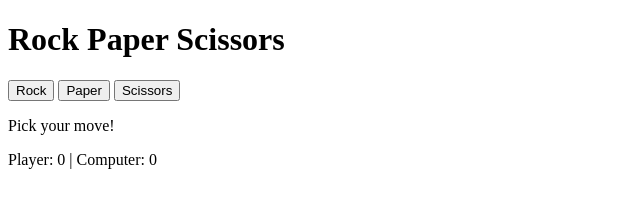
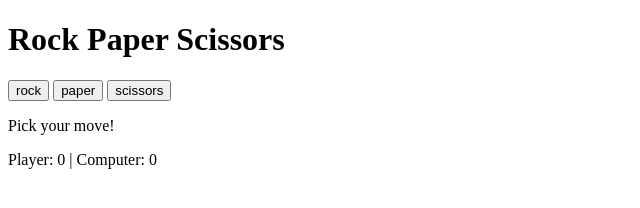
Before and after one commit to Ant207/Project-Rock-Paper-Scissors, a plain HTML site: page index.html in a window 1280 px wide. Shown: the full height of the page, 0-640 px from the left. Drawn offline with Linux system fonts and the light colour scheme.

```diff
--- a/index.html
+++ b/index.html
@@ -9,9 +9,9 @@
     <h1>Rock Paper Scissors</h1>
 
     <div id="buttons">
-        <button id ="rock">Rock</button>
-        <button id ="paper">Paper</button>
-        <button id ="scissors">Scissors</button>
+        <button id="rock">rock</button>
+        <button id="paper">paper</button>
+        <button id="scissors">scissors</button>
     </div>
 
     <div id="results">
```
